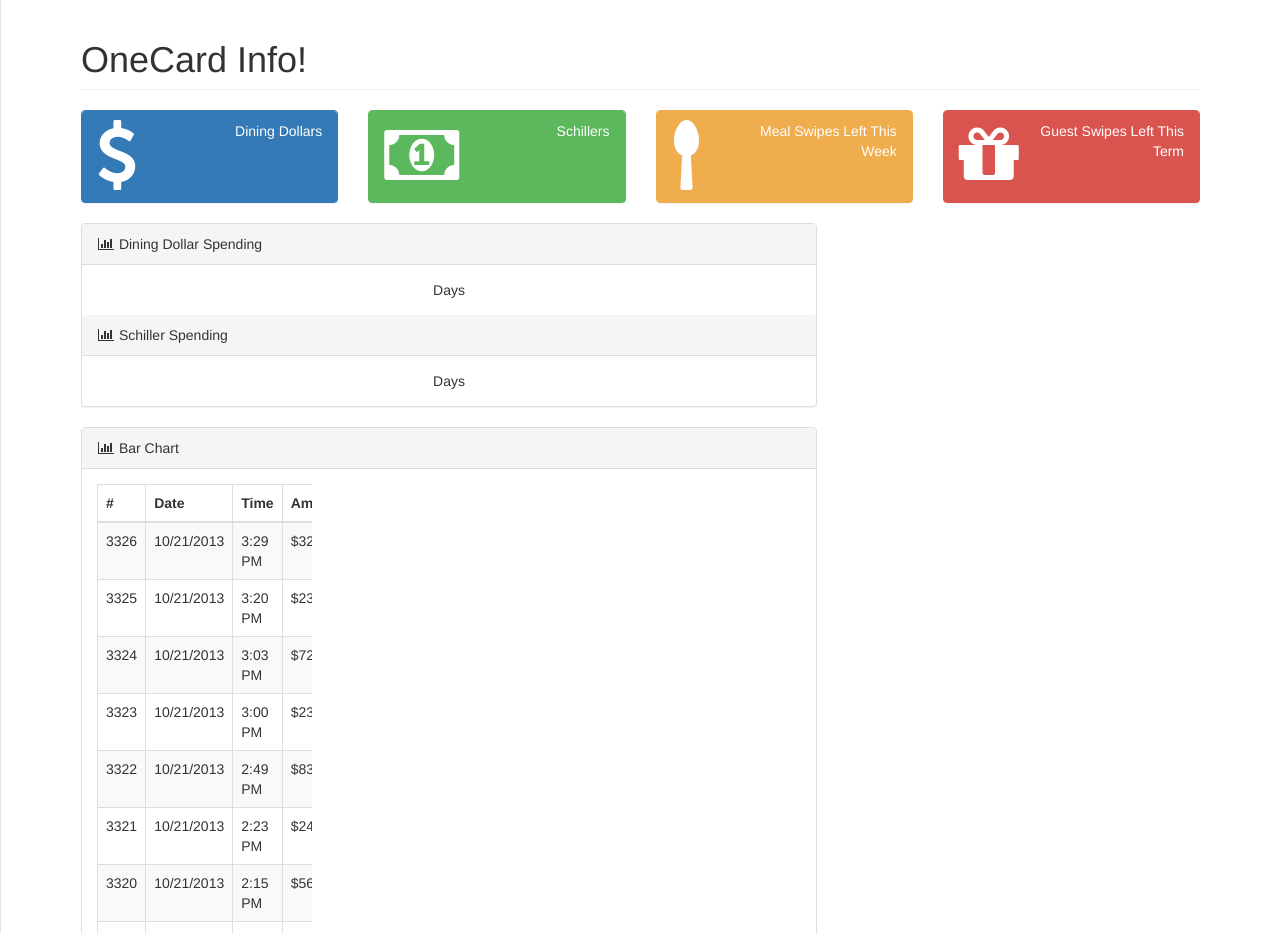
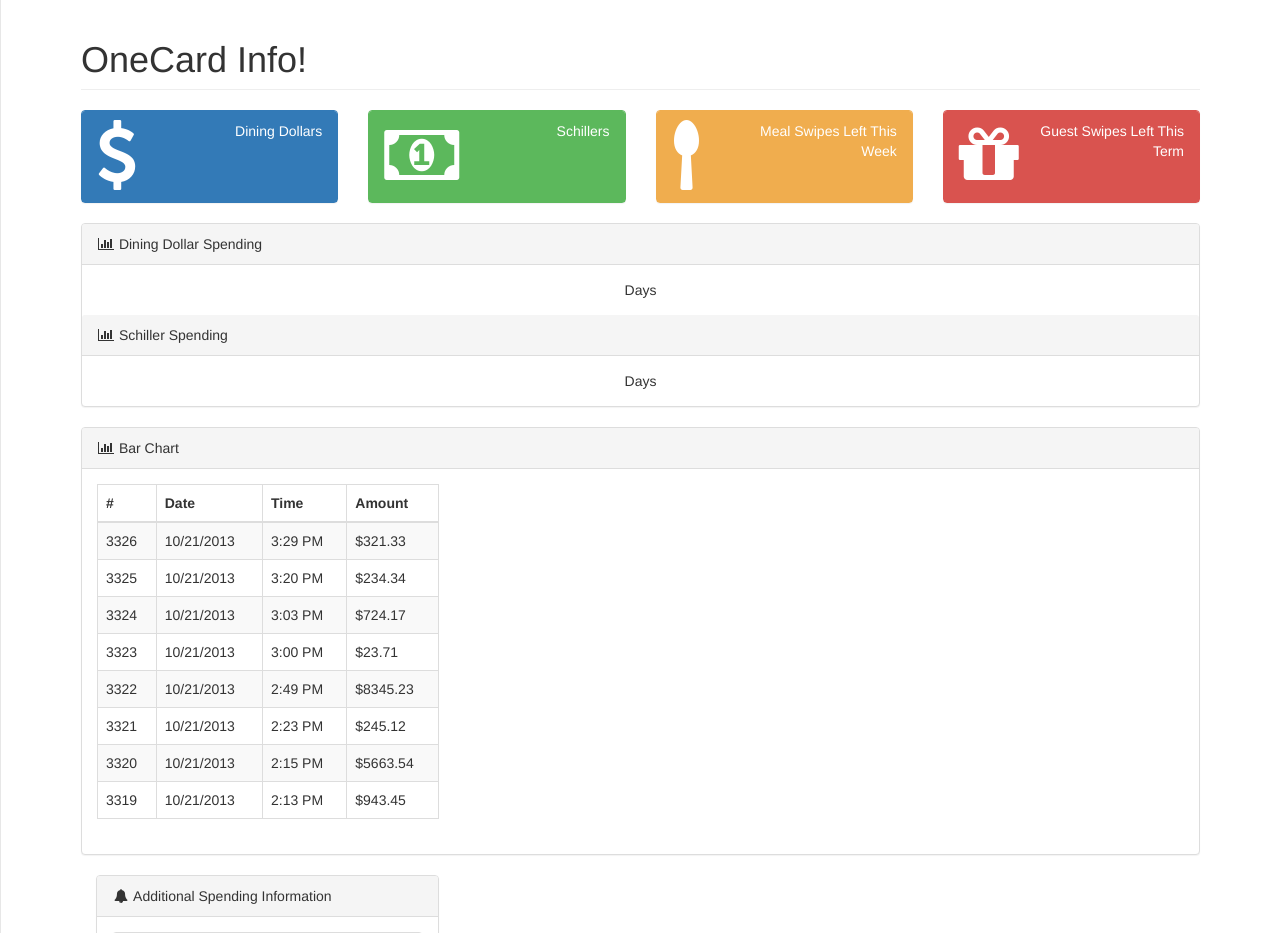
Before and after one commit to simonbilskyrollins/carlcash, a Flask app: template templates/index.html in a window 1280 px wide. Shown: the top 933 px of the page. Run offline with Flask 2, Linux system fonts and the light colour scheme; the template is opened without the code that fills it, so the values that code supplies are empty; some libraries are stand-ins or nearby versions.

Commit message:
Graph full width

```diff
--- a/templates/index.html
+++ b/templates/index.html
@@ -167,7 +167,7 @@
             </div>
             <!-- /.row -->
             <div class="row">
-                <div class="col-lg-8">
+                <div class="col-lg-12">
                     <div class="panel panel-default">
                         <div class="panel-heading">
                             <i class="fa fa-bar-chart-o fa-fw"></i> Dining Dollar Spending
```
Also changed, not shown: 1 other file.
